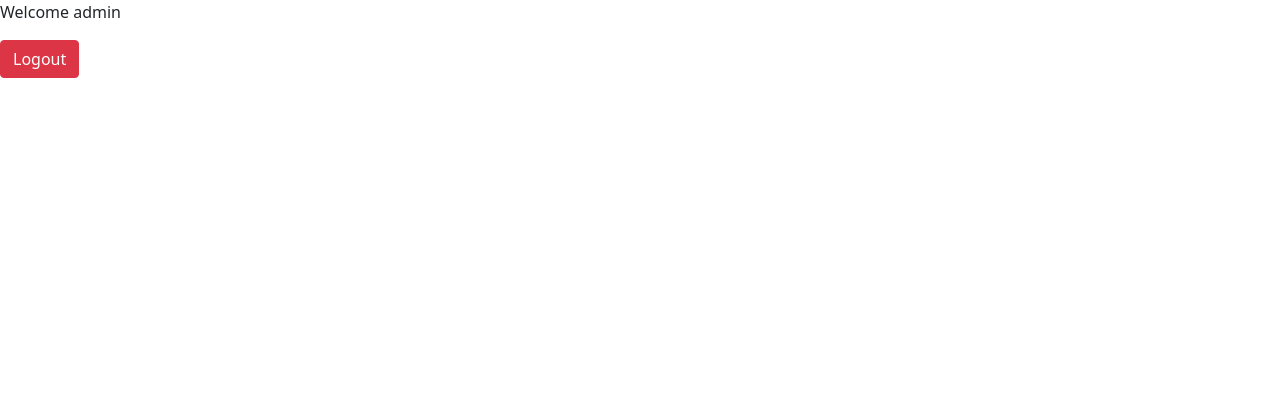
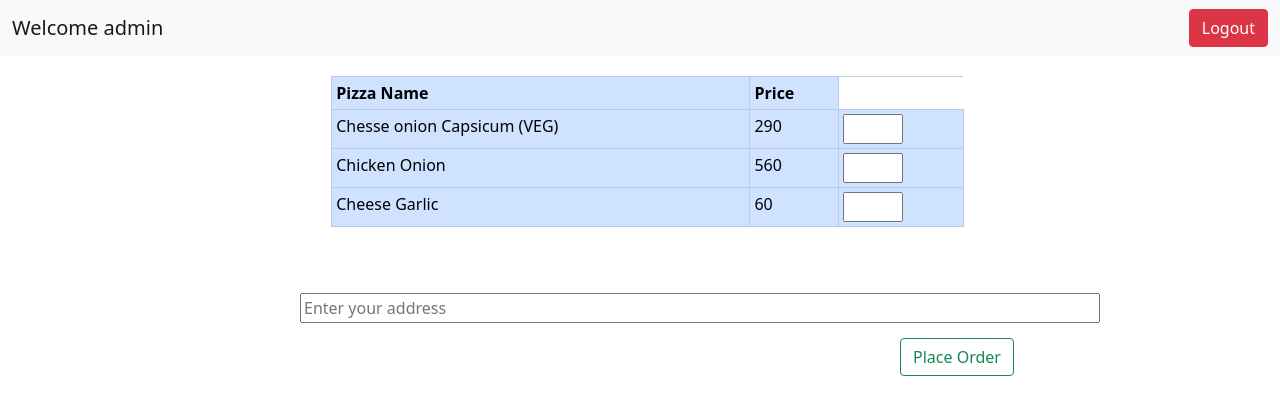
Before and after one commit to ayushnanda21/Pizzax-Django, a Django app: page /customer/welcome in a window 1280 px wide. Shown: the top 415 px of the page. Run offline with Django 3.2, Linux system fonts and the light colour scheme; a user stored in the database is signed in; data comes from the database, SQL or seed files in the repository; both versions use the stored data as it was after the commit.

Commit message:
Displaying pizzas to customer

```diff
--- a/pizzax/pizzaapp/views.py
+++ b/pizzax/pizzaapp/views.py
@@ -85,7 +85,7 @@ def userauthenticate(request):
 
 def customerwelcomeview(request):
     username=request.user.username
-    context ={"username" : username}
+    context ={"username" : username, "pizzas": PizzaModel.objects.all()}
     return render(request,"pizzaapp/customerwelcome.html",context)
 
 def userlogout(request):
--- a/pizzax/templates/pizzaapp/customerwelcome.html
+++ b/pizzax/templates/pizzaapp/customerwelcome.html
@@ -1,8 +1,31 @@
 {% extends 'base.html' %}
 {% block content %}
+<nav class="navbar navbar-light bg-light">
+  <div class="container-fluid">
+    <a class="navbar-brand">Welcome {{username}}</a>
+    <a href="/userlogout/" class="btn btn-danger">Logout </a>
+  </div>
+</nav>
 
-<p> Welcome {{username}}</p>
 
-<a href="/userlogout/" class="btn btn-danger"> Logout </a>
+<div style="margin-top: 20px; margin-left:15px;">
+  <table class="table table-bordered table-sm table-primary container"  style="width : 50%">
+  <tr>
+    <th> Pizza Name </th>
+    <th> Price </th>
+    {% for pizza in pizzas %}
+  </tr>
+    <tr>
+      <td>{{pizza.name}}</td>
+      <td>{{pizza.price}}</td>
+      <td><input type="number" style="width:60px; " name="quantity"
 
+    </tr>
+    {% endfor %}
+  </table>
+</div>
+<input type="text" placeholder="Enter your address" style="width: 800px ; margin-top: 50px; margin-left: 300px;" name="">
+
+
+<a href="#" style="margin-top: 15px; margin-left:900px;" class="btn btn-outline-success">Place Order </a>
 {% endblock content %}
```
Also changed, not shown: pizzax/templates/pizzaapp/userlogin.html (+10 -4 lines), pizzax/db.sqlite3.
